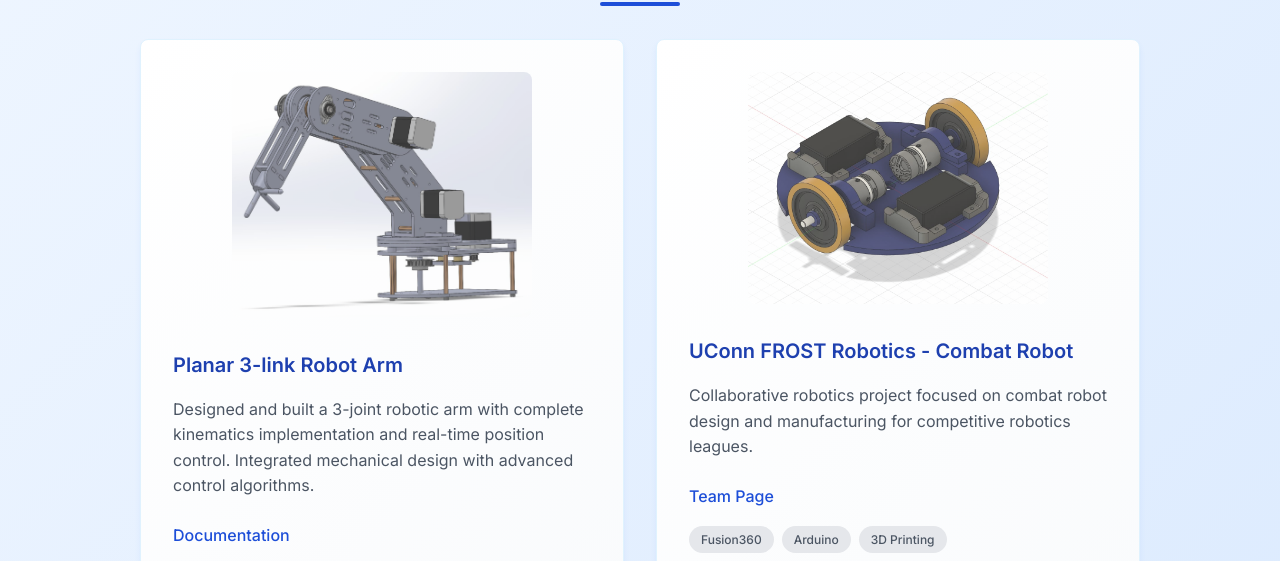
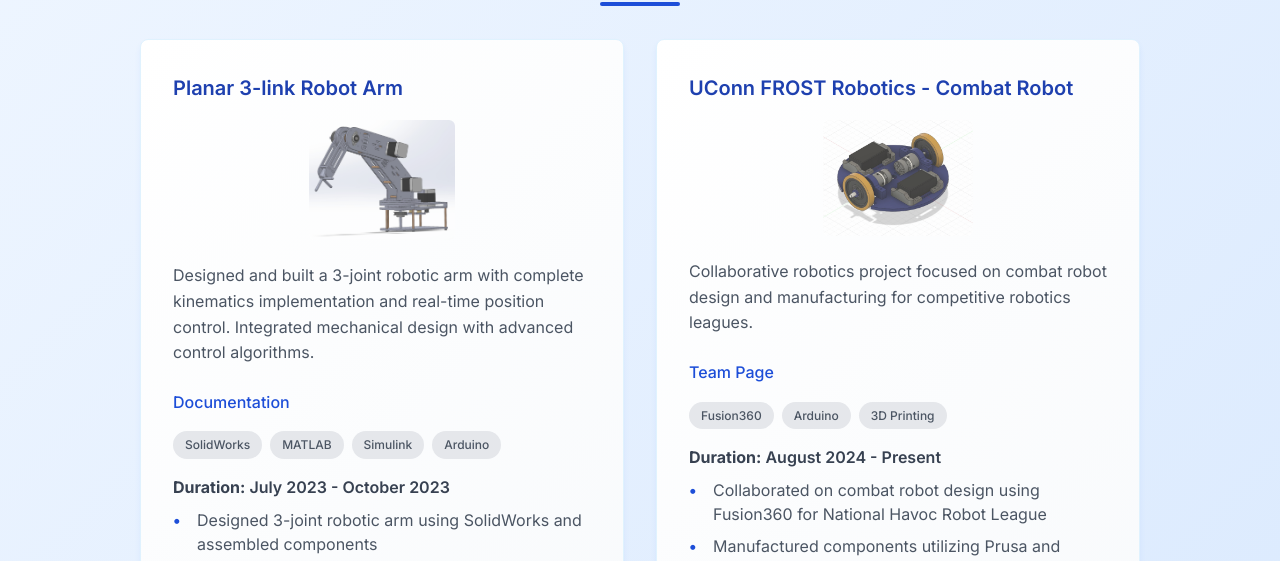
Before and after one commit to LMBao1411/personal_portfolio, a plain HTML site: page projects.html in a window 1280 px wide. Shown: the part 206-767 px from the top of the page. Drawn offline with Linux system fonts and the light colour scheme.

Commit message:
first commit

```diff
--- a/projects.html
+++ b/projects.html
@@ -32,10 +32,10 @@
 
                 <div class="projects-grid">
                     <div class="project-card">
+                        <h3>Planar 3-link Robot Arm</h3>
                         <div class="project-image">
                             <img src="robot_arm.jpg" alt="Planar 3-link Robot Arm" class="project-img">
                         </div>
-                        <h3>Planar 3-link Robot Arm</h3>
                         <p>Designed and built a 3-joint robotic arm with complete kinematics implementation and real-time position control. Integrated mechanical design with advanced control algorithms.</p>
                         <div class="project-links">
                             <a href="#" class="project-link">Documentation</a>
@@ -57,10 +57,10 @@
                     </div>
 
                     <div class="project-card">
+                        <h3>UConn FROST Robotics - Combat Robot</h3>
                         <div class="project-image">
                             <img src="melty_brain.jpg" alt="UConn FROST Robotics Combat Robot" class="project-img">
                         </div>
-                        <h3>UConn FROST Robotics - Combat Robot</h3>
                         <p>Collaborative robotics project focused on combat robot design and manufacturing for competitive robotics leagues.</p>
                         <div class="project-links">
                             <a href="#" class="project-link">Team Page</a>
--- a/styles.css
+++ b/styles.css
@@ -999,17 +999,20 @@ section::before {
 }
 
 .project-image {
-    margin-bottom: 1.5rem;
+    margin-bottom: 1rem;
+    margin-top: 0.5rem;
     text-align: center;
 }
 
 .project-img {
-    width: 100%;
-    max-width: 300px;
+    width: auto;
+    max-width: 150px;
+    max-height: 120px;
     height: auto;
-    border-radius: 8px;
+    border-radius: 6px;
     opacity: 0.8;
     transition: opacity 0.3s ease;
+    object-fit: cover;
 }
 
 .project-img:hover {
```
